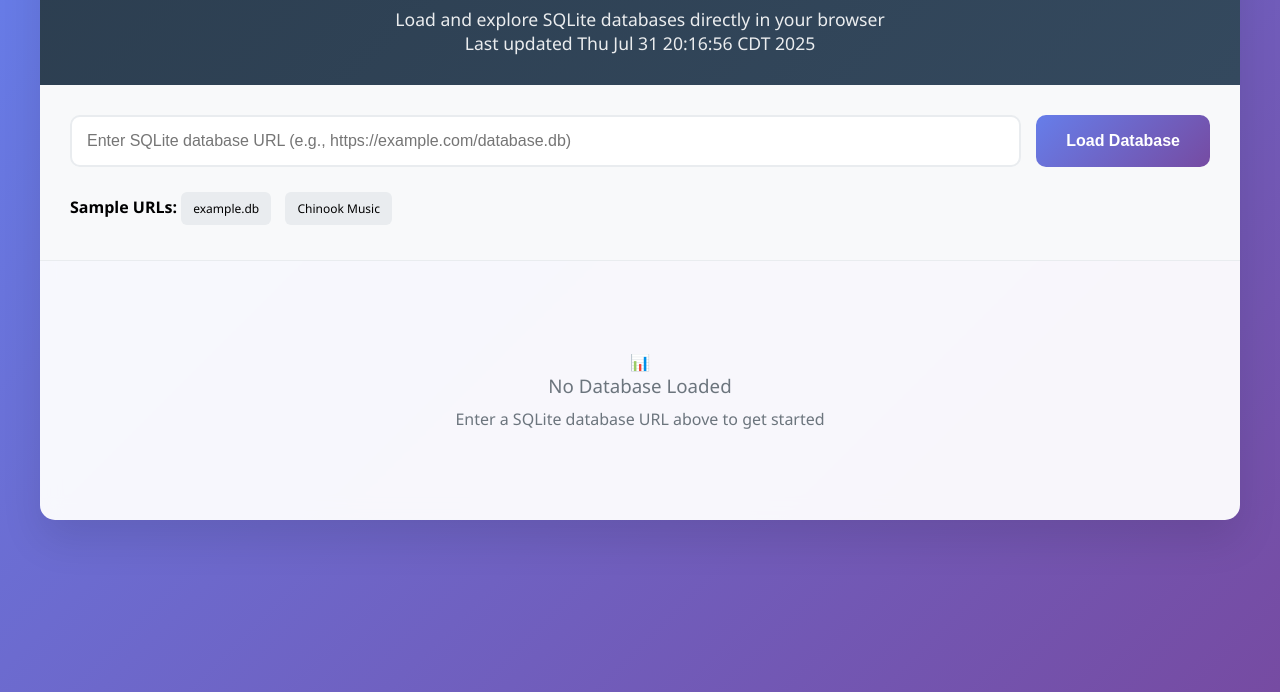
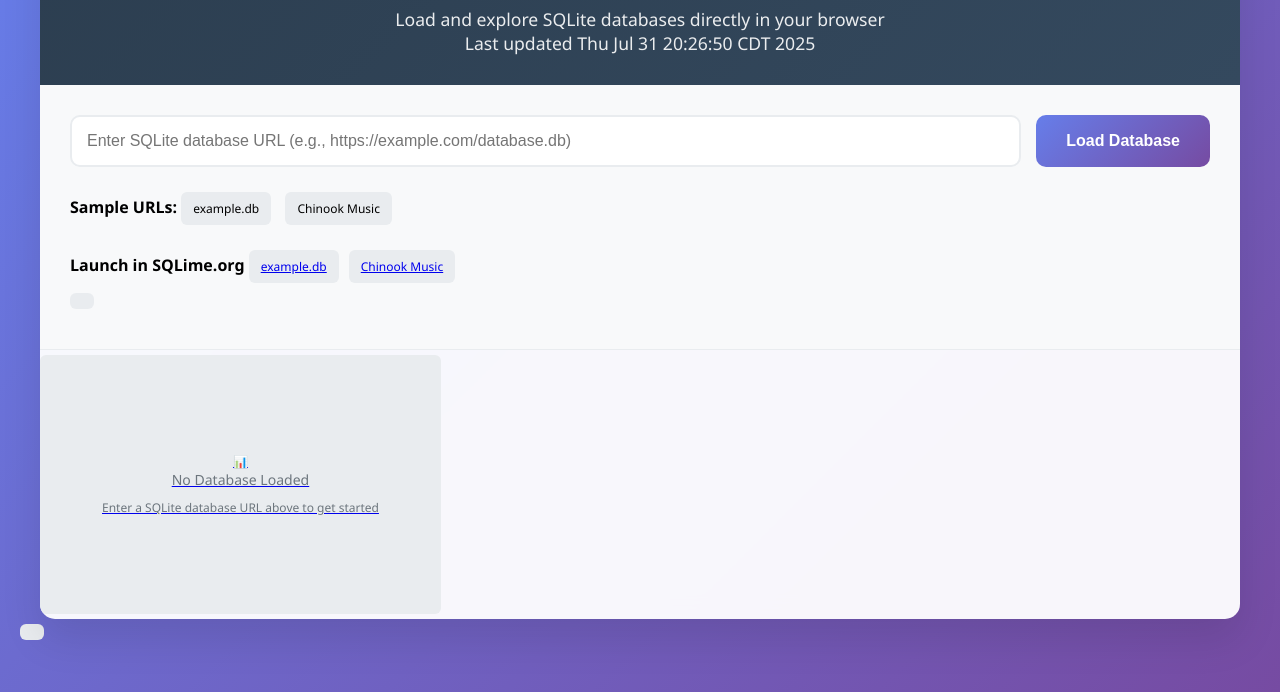
Before and after one commit to payne/sqlLiteWasmPlay, a plain HTML site: page sqlite_web_viewer.html in a window 1280 px wide. Shown: the part 108-800 px from the top of the page. Drawn offline with nearby package versions, Linux system fonts and the light colour scheme.

Commit message:
SQLime.org launch buttons added.

```diff
--- a/sqlite_web_viewer.html
+++ b/sqlite_web_viewer.html
@@ -258,7 +258,9 @@
         <div class="header">
             <h1>SQLite Database Viewer</h1>
             <p>Load and explore SQLite databases directly in your browser</p>
-            <p>Last updated Thu Jul 31 20:16:56 CDT 2025</p>
+            <p>Last updated
+                Thu Jul 31 20:26:50 CDT 2025
+            </p>
         </div>
 
         <div class="url-input-section">
@@ -278,6 +280,14 @@
                 <span class="sample-url" onclick="loadSampleUrl('https://raw.githubusercontent.com/payne/sqlLiteWasmPlay/main/example.db')">example.db</span>
                 <span class="sample-url" onclick="loadSampleUrl('https://raw.githubusercontent.com/lerocha/chinook-database/raw/master/ChinookDatabase/DataSources/Chinook_Sqlite.sqlite')">Chinook Music</span>
             </div>
+            <div class="sample-urls">
+                <strong>Launch in SQLime.org</strong>
+                <a target="_blank" class="sample-url"
+                    href='https://sqlime.org/#https://raw.githubusercontent.com/payne/sqlLiteWasmPlay/main/example.db'>example.db</span>
+                <a target="_blank" class="sample-url"
+                    href='https://sqlime.org/#https://raw.githubusercontent.com/lerocha/chinook-database/raw/master/ChinookDatabase/DataSources/Chinook_Sqlite.sqlite'>Chinook Music</span>
+            </div>
+
 
             <div id="status" class="status" style="display: none;"></div>
         </div>
```
